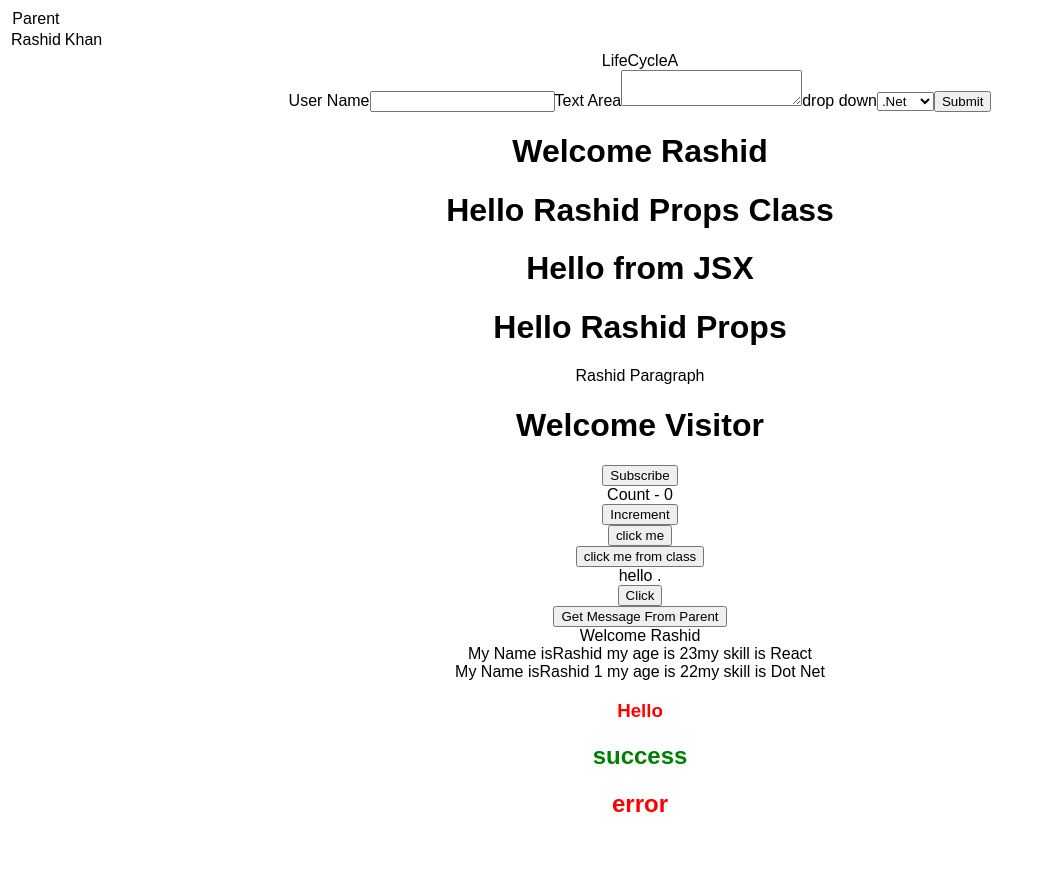
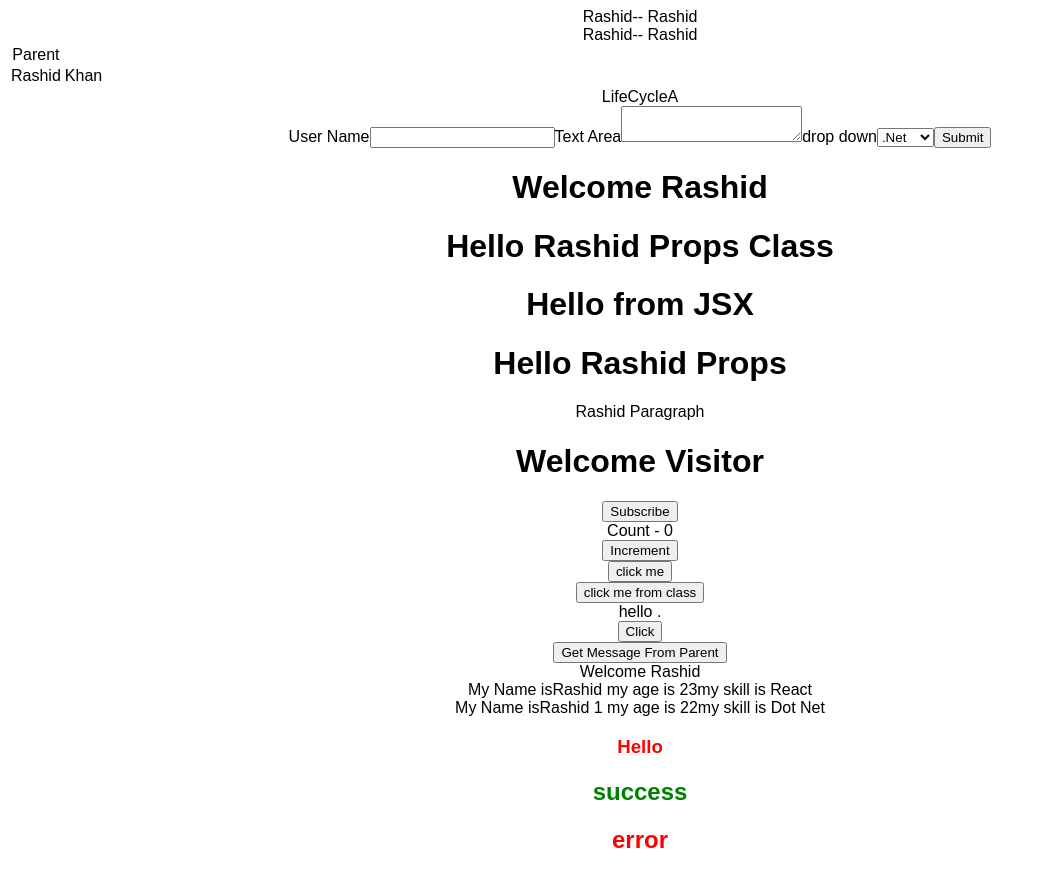
Before and after one commit to RashidKhan1234/React-Final-Repo, a React (Create React App) app in the folder React training/: page / in a window 1280 px wide. Shown: the whole page, without its empty margins (0-1042 px from the left). Before the commit the page ends 838 px from the top, so only its background shows below. Built offline with nearby package versions, Linux system fonts and the light colour scheme.

Commit message:
Pure Component and Regular Component

```diff
--- a/React training/src/App.js
+++ b/React training/src/App.js
@@ -17,11 +17,13 @@ import styles from "./Style.module.css";
 import FormCont from "./Component/FormControl";
 import LifeCycle from "./Component/LifeCycleA";
 import Fragment from "./Component/FragmentChild";
+import PureComp from "./Component/ParentCom";
 import "./Style.css";
 class App extends Component {
   render() {
     return (
       <div className="App">
+        <PureComp />
         <Fragment />
         <LifeCycle />
         <FormCont />
--- /dev/null
+++ b/React training/src/Component/ParentCom.js
@@ -0,0 +1,27 @@
+import React, { Component } from "react";
+import RegularCom from "./RegulatCom";
+import PureComp from "./PureComponent";
+class Parent extends Component {
+  constructor() {
+    super();
+    this.state = {
+      name: "Rashid"
+    };
+  }
+  componentDidMount() {
+    setInterval(() => {
+      this.setState({
+        name: "Rashid"
+      });
+    }, 2000);
+  }
+  render() {
+    return (
+      <>
+        <PureComp name={this.state.name} />
+        <RegularCom name={this.state.name} />
+      </>
+    );
+  }
+}
+export default Parent;
--- /dev/null
+++ b/React training/src/Component/PureComponent.js
@@ -0,0 +1,9 @@
+import React, { PureComponent } from "react";
+
+class PureCOm extends PureComponent {
+  render() {
+    // console.log("Pure comp");
+    return <div>Rashid-- {this.props.name}</div>;
+  }
+}
+export default PureCOm;
--- /dev/null
+++ b/React training/src/Component/RegulatCom.js
@@ -0,0 +1,9 @@
+import React, { Component } from "react";
+
+class RegularCom extends Component {
+  render() {
+    // console.log("Regular comp");
+    return <div>Rashid-- {this.props.name}</div>;
+  }
+}
+export default RegularCom;
```
